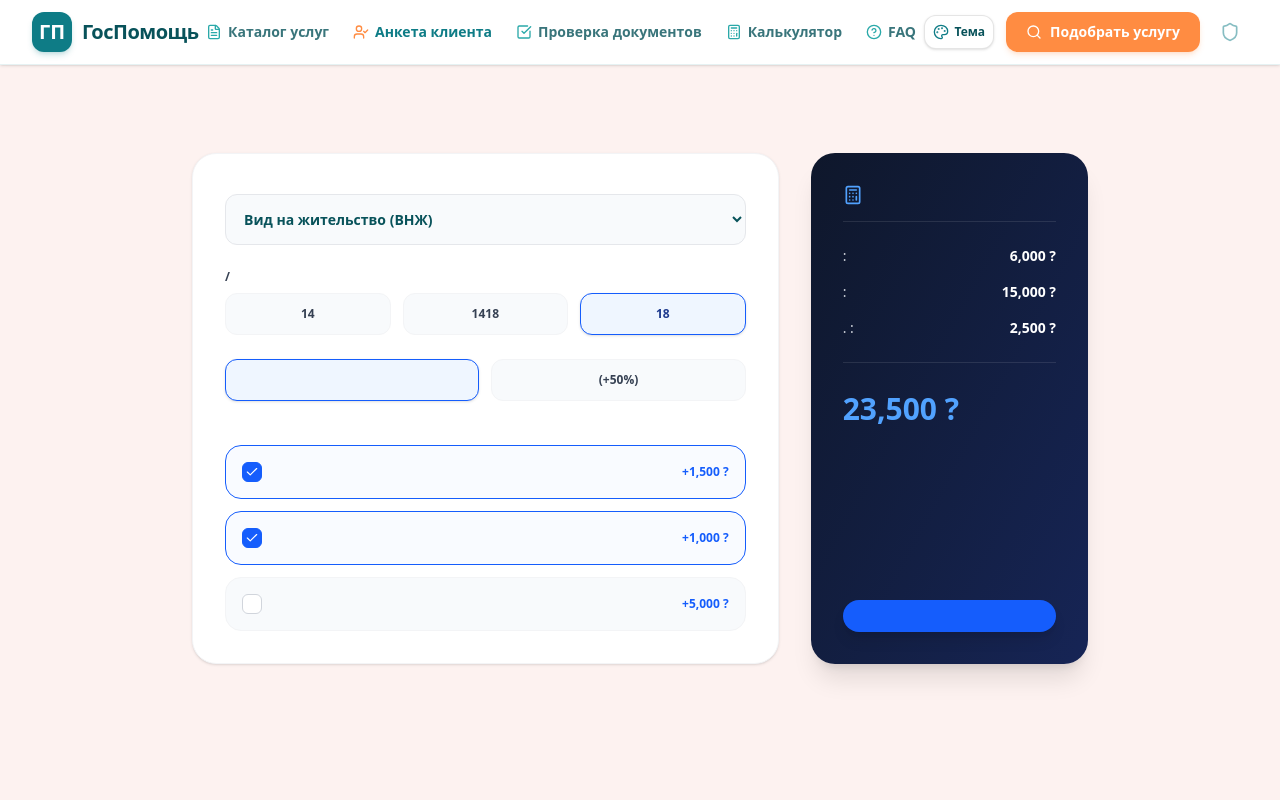
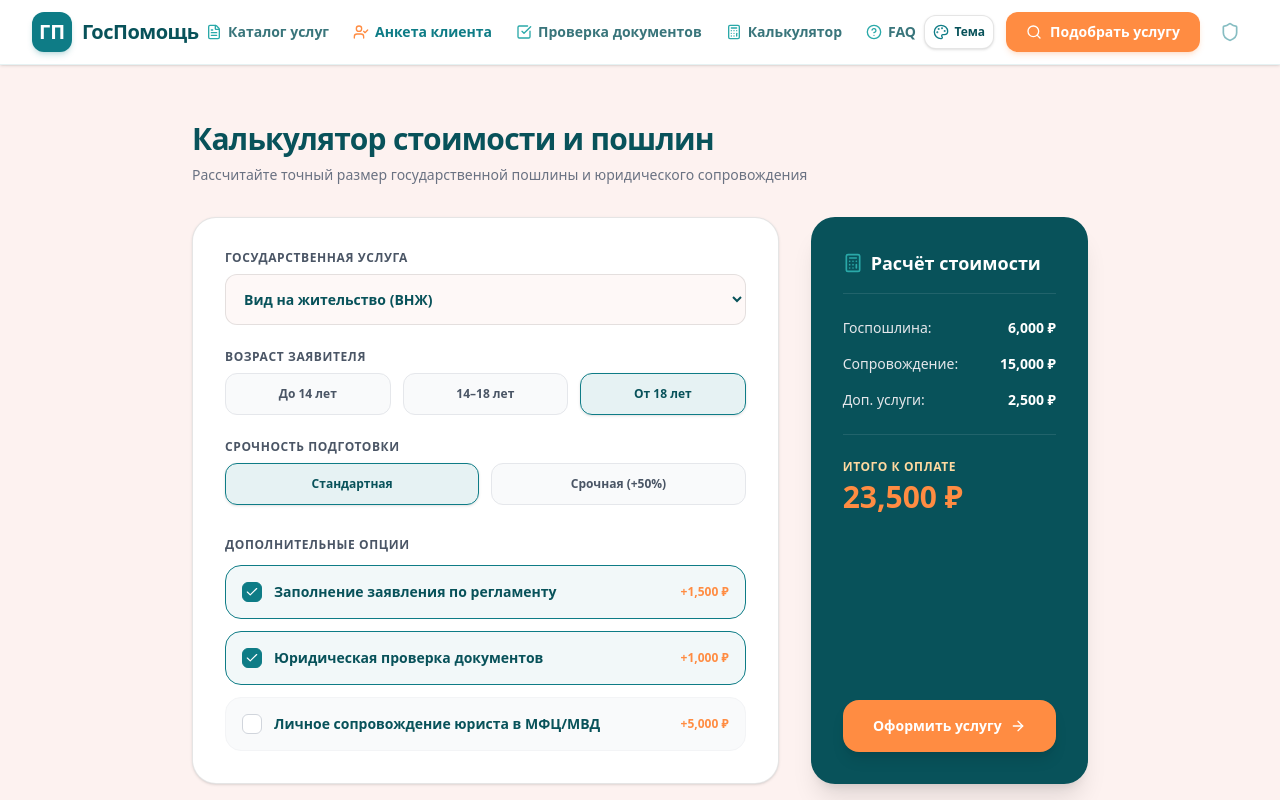
Before and after one commit to Hafiz0ff/gospomosh, a Next.js app: page /calculator in a window 1280 px wide. Shown: the top 800 px of the page. Built offline with nearby package versions, Linux system fonts and the light colour scheme.

Commit message:
fix: restore clear Cyrillic labels and theme styling in Calculator

```diff
--- a/app/calculator/page.tsx
+++ b/app/calculator/page.tsx
@@ -2,7 +2,7 @@
 
 import React, { useState } from "react";
 import { MOCK_SERVICES } from "@/lib/mockData";
-import { Calculator, Banknote, ShieldCheck, Check } from "lucide-react";
+import { Calculator, Check, ArrowRight, ShieldCheck } from "lucide-react";
 
 export default function CalculatorPage() {
   const [selectedServiceId, setSelectedServiceId] = useState(MOCK_SERVICES[0].id);
@@ -25,25 +25,27 @@ export default function CalculatorPage() {
   const grandTotal = govFee + baseServicePrice + addonsTotal;
 
   return (
-    <div className="max-w-4xl mx-auto py-6 space-y-8">
+    <div className="max-w-4xl mx-auto py-6 space-y-8 text-[#08525a]">
       <div>
-        <h1 className="text-3xl font-extrabold text-gray-900 tracking-tight mb-2">
-
+        <h1 className="text-3xl font-extrabold tracking-tight mb-2">
+          Калькулятор стоимости и пошлин
         </h1>
-        <p className="text-gray-500 text-sm">
-
+        <p className="text-xs sm:text-sm text-gray-500">
+          Рассчитайте точный размер государственной пошлины и юридического сопровождения
         </p>
       </div>
 
       <div className="grid grid-cols-1 lg:grid-cols-3 gap-8">
         {/* PARAMETERS FORM */}
-        <div className="lg:col-span-2 bg-white rounded-3xl border border-gray-100 p-6 sm:p-8 shadow-sm space-y-6">
+        <div className="lg:col-span-2 bg-white rounded-3xl border border-black/10 p-6 sm:p-8 shadow-sm space-y-6">
           <div className="space-y-2">
-            <label className="block text-xs font-bold text-gray-700 uppercase tracking-wider"></label>
+            <label className="block text-xs font-bold uppercase tracking-wider text-gray-600">
+              Государственная услуга
+            </label>
             <select
               value={selectedServiceId}
               onChange={(e) => setSelectedServiceId(e.target.value)}
-              className="w-full p-3.5 bg-slate-50 border border-gray-200 rounded-xl text-sm font-semibold outline-none focus:ring-2 focus:ring-blue-500"
+              className="w-full p-3.5 bg-[#FDF2F0]/50 border border-black/10 rounded-xl text-sm font-semibold outline-none focus:ring-2 focus:ring-[#0E7C86]"
             >
               {MOCK_SERVICES.map((s) => (
                 <option key={s.id} value={s.id}>
@@ -54,20 +56,22 @@ export default function CalculatorPage() {
           </div>
 
           <div className="space-y-2">
-            <label className="block text-xs font-bold text-gray-700 uppercase tracking-wider">  / </label>
+            <label className="block text-xs font-bold uppercase tracking-wider text-gray-600">
+              Возраст заявителя
+            </label>
             <div className="grid grid-cols-3 gap-3">
               {[
-                { id: "child", label: " 14 " },
-                { id: "teen", label: "1418 " },
-                { id: "adult", label: " 18 " }
+                { id: "child", label: "До 14 лет" },
+                { id: "teen", label: "14–18 лет" },
+                { id: "adult", label: "От 18 лет" }
               ].map((item) => (
                 <button
                   key={item.id}
                   onClick={() => setAgeGroup(item.id as any)}
                   className={`py-3 px-2 rounded-xl text-xs font-bold border transition ${
                     ageGroup === item.id
-                      ? "border-blue-600 bg-blue-50 text-blue-900 shadow-sm"
-                      : "border-gray-100 bg-slate-50 text-gray-700 hover:bg-slate-100"
+                      ? "border-[#0E7C86] bg-[#0E7C86]/10 text-[#08525a] shadow-sm"
+                      : "border-gray-200 bg-gray-50 text-gray-600 hover:bg-gray-100"
                   }`}
                 >
                   {item.label}
@@ -77,19 +81,21 @@ export default function CalculatorPage() {
           </div>
 
           <div className="space-y-2">
-            <label className="block text-xs font-bold text-gray-700 uppercase tracking-wider"></label>
+            <label className="block text-xs font-bold uppercase tracking-wider text-gray-600">
+              Срочность подготовки
+            </label>
             <div className="grid grid-cols-2 gap-3">
               {[
-                { id: "standard", label: "" },
-                { id: "urgent", label: "  (+50%)" }
+                { id: "standard", label: "Стандартная" },
+                { id: "urgent", label: "Срочная (+50%)" }
               ].map((item) => (
                 <button
                   key={item.id}
                   onClick={() => setUrgency(item.id as any)}
                   className={`py-3 px-2 rounded-xl text-xs font-bold border transition ${
                     urgency === item.id
-                      ? "border-blue-600 bg-blue-50 text-blue-900 shadow-sm"
-                      : "border-gray-100 bg-slate-50 text-gray-700 hover:bg-slate-100"
+                      ? "border-[#0E7C86] bg-[#0E7C86]/10 text-[#08525a] shadow-sm"
+                      : "border-gray-200 bg-gray-50 text-gray-600 hover:bg-gray-100"
                   }`}
                 >
                   {item.label}
@@ -99,11 +105,13 @@ export default function CalculatorPage() {
           </div>
 
           <div className="space-y-3 pt-2">
-            <label className="block text-xs font-bold text-gray-700 uppercase tracking-wider"> </label>
+            <label className="block text-xs font-bold uppercase tracking-wider text-gray-600">
+              Дополнительные опции
+            </label>
             {[
-              { id: "fill_app", label: " ", price: 1500 },
-              { id: "check_docs", label: "  ", price: 1000 },
-              { id: "escort", label: "  ", price: 5000 }
+              { id: "fill_app", label: "Заполнение заявления по регламенту", price: 1500 },
+              { id: "check_docs", label: "Юридическая проверка документов", price: 1000 },
+              { id: "escort", label: "Личное сопровождение юриста в МФЦ/МВД", price: 5000 }
             ].map((addon) => {
               const checked = addons.includes(addon.id);
               return (
@@ -111,16 +119,16 @@ export default function CalculatorPage() {
                   key={addon.id}
                   onClick={() => toggleAddon(addon.id)}
                   className={`p-4 rounded-2xl border cursor-pointer transition flex items-center justify-between ${
-                    checked ? "border-blue-600 bg-blue-50/40" : "border-gray-100 bg-slate-50"
+                    checked ? "border-[#0E7C86] bg-[#0E7C86]/5" : "border-gray-100 bg-gray-50"
                   }`}
                 >
                   <div className="flex items-center space-x-3">
-                    <div className={`w-5 h-5 rounded-md border flex items-center justify-center ${checked ? "bg-blue-600 border-blue-600 text-white" : "border-gray-300 bg-white"}`}>
+                    <div className={`w-5 h-5 rounded-md border flex items-center justify-center ${checked ? "bg-[#0E7C86] border-[#0E7C86] text-white" : "border-gray-300 bg-white"}`}>
                       {checked && <Check className="w-3.5 h-3.5" />}
                     </div>
-                    <span className="text-sm font-semibold text-gray-800">{addon.label}</span>
+                    <span className="text-xs sm:text-sm font-semibold">{addon.label}</span>
                   </div>
-                  <span className="text-xs font-bold text-blue-600">+{addon.price.toLocaleString()} ?</span>
+                  <span className="text-xs font-bold text-[#FF8C42]">+{addon.price.toLocaleString()} ₽</span>
                 </div>
               );
             })}
@@ -128,41 +136,44 @@ export default function CalculatorPage() {
         </div>
 
         {/* SUMMARY BREAKDOWN */}
-        <div className="bg-gradient-to-br from-slate-900 to-blue-950 rounded-3xl p-6 sm:p-8 text-white space-y-6 flex flex-col justify-between shadow-xl">
+        <div className="bg-[#08525a] rounded-3xl p-6 sm:p-8 text-white space-y-6 flex flex-col justify-between shadow-xl">
           <div className="space-y-6">
             <div className="flex items-center space-x-2 border-b border-white/10 pb-4">
-              <Calculator className="w-5 h-5 text-blue-400" />
-              <h2 className="font-bold text-lg"> </h2>
+              <Calculator className="w-5 h-5 text-[#2AA9A9]" />
+              <h2 className="font-bold text-lg">Расчёт стоимости</h2>
             </div>
 
             <div className="space-y-4 text-sm">
-              <div className="flex justify-between items-center text-gray-300">
-                <span> :</span>
-                <span className="font-bold text-white">{govFee.toLocaleString()} ?</span>
+              <div className="flex justify-between items-center text-gray-200">
+                <span>Госпошлина:</span>
+                <span className="font-bold text-white">{govFee.toLocaleString()} ₽</span>
               </div>
-              <div className="flex justify-between items-center text-gray-300">
-                <span>:</span>
-                <span className="font-bold text-white">{baseServicePrice.toLocaleString()} ?</span>
+              <div className="flex justify-between items-center text-gray-200">
+                <span>Сопровождение:</span>
+                <span className="font-bold text-white">{baseServicePrice.toLocaleString()} ₽</span>
               </div>
-              <div className="flex justify-between items-center text-gray-300">
-                <span>. :</span>
-                <span className="font-bold text-white">{addonsTotal.toLocaleString()} ?</span>
+              <div className="flex justify-between items-center text-gray-200">
+                <span>Доп. услуги:</span>
+                <span className="font-bold text-white">{addonsTotal.toLocaleString()} ₽</span>
               </div>
             </div>
 
             <div className="pt-6 border-t border-white/10 space-y-1">
-              <span className="text-xs text-blue-300 block uppercase font-bold tracking-wider"> </span>
-              <div className="text-3xl font-black text-blue-400">
-                {grandTotal.toLocaleString()} ?
+              <span className="text-xs text-[#FFD9A0] block uppercase font-bold tracking-wider">
+                Итого к оплате
+              </span>
+              <div className="text-3xl font-black text-[#FF8C42]">
+                {grandTotal.toLocaleString()} ₽
               </div>
             </div>
           </div>
 
           <button
-            onClick={() => alert(" !     .")}
-            className="w-full bg-blue-600 hover:bg-blue-500 text-white font-bold py-4 rounded-2xl shadow-lg transition text-sm"
+            onClick={() => alert("Заявка сформирована! Менеджер свяжется с вами для уточнения деталей.")}
+            className="w-full bg-[#FF8C42] hover:bg-[#E66E26] text-white font-bold py-4 rounded-2xl shadow-lg transition text-sm flex items-center justify-center space-x-2"
           >
-
+            <span>Оформить услугу</span>
+            <ArrowRight className="w-4 h-4" />
           </button>
         </div>
       </div>
```
